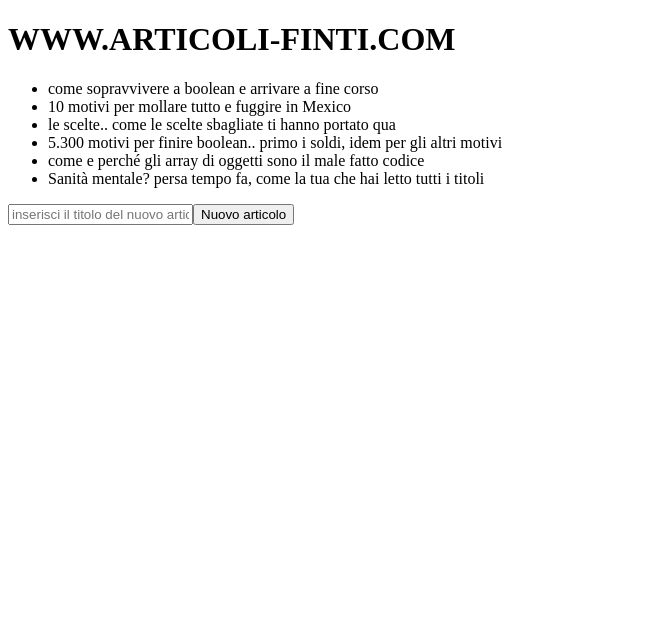
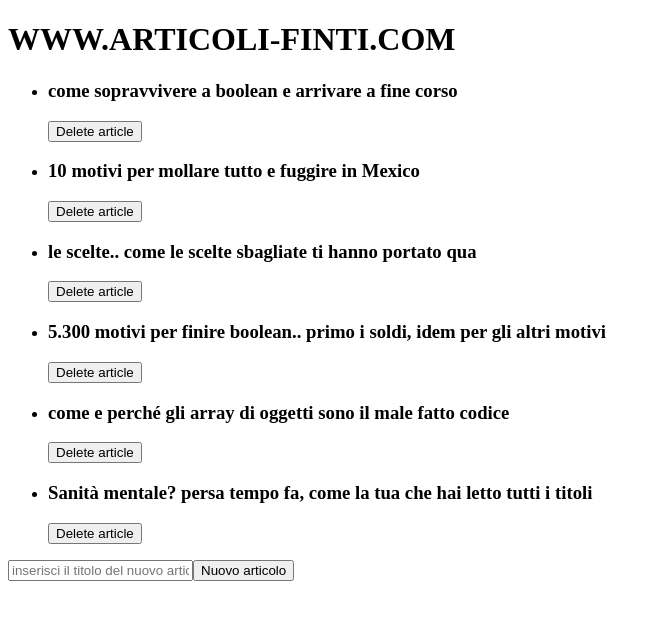
Before and after one commit to gilli-jonathan/react-form, a React (Vite) app: page / in a window 1280 px wide. Shown: the top 620 px of the page, without its empty margins (0-660 px from the left). Built offline with nearby package versions, Linux system fonts and the light colour scheme.

Commit message:
bonus function delete button

```diff
--- a/src/App.jsx
+++ b/src/App.jsx
@@ -54,9 +54,14 @@
       alert('OCCHIO NON PUOI METTERE UN TITOLO VUOTO')
     }
 
+  }
+
+  //funzione per cancellare l'articolo
+  function distruttore(id) {
+    const listaFiltrata = article.filter((obj) => obj.id != id)
+    setArticle(listaFiltrata)
 
   }
-
 
 
 
@@ -67,7 +72,11 @@
         <ul>
           {article.map((obj) => (
             <li key={obj.id}>
-              {obj.title}
+              <h3>{obj.title}</h3>
+              <button onClick={() => distruttore(obj.id)}>
+                Delete article
+              </button>
+
             </li>
           ))}
         </ul>
```
